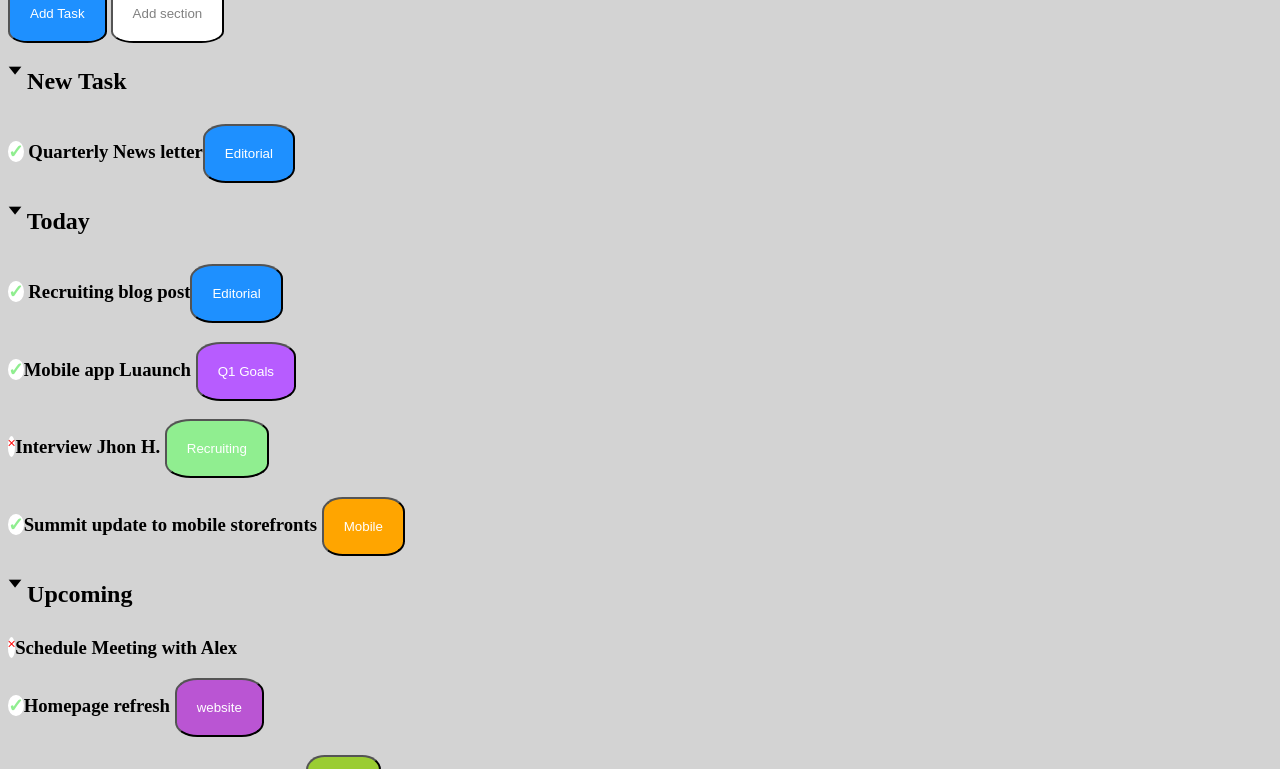
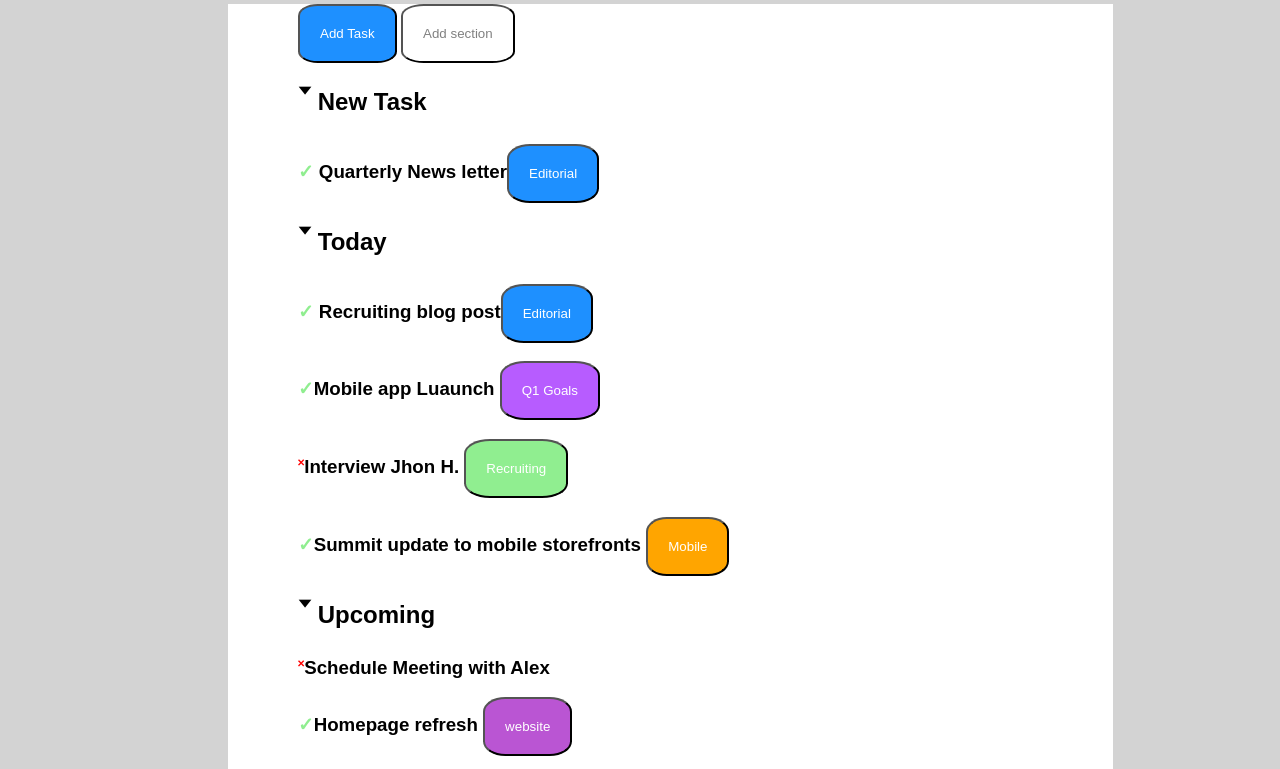
Before and after one commit to Gianlucaorreale/html-css-toboolist, a plain HTML site: page index.html in a window 1280 px wide. Shown: the part 74-843 px from the top of the page. Drawn offline with Linux system fonts and the light colour scheme.

Commit message:
added-padding

```diff
--- a/css/style.css
+++ b/css/style.css
@@ -6,9 +6,11 @@
 
 body{
     background-color: lightgray;
+    font-family: Arial, Helvetica, sans-serif;
 }
 .container {
     background-color: white;
+
 
 }
 
@@ -18,6 +20,19 @@ body{
 
 .title {
      display:inline;
+}
+
+.layover {
+    background-color: white;
+
+    width: 70%;
+    margin-top: 20px;
+    margin-left: 220px;
+
+}
+
+.contained {
+    margin-left: 70px;
 }
 
 .button-blue {
--- a/index.html
+++ b/index.html
@@ -20,7 +20,8 @@
 
    </header>
 
-     <main>
+     <main class="layover">
+       <div class="contained">
         <div>
             <button class="button-blue" >Add Task</button>
             <button class="button-white" >Add section</button>
@@ -47,6 +48,7 @@
          <h3><span class="check">&#10003;</span>Onboard new Sales team members <button class="sales">sales</button></h3>
          <h3><span class="check">&#10003;</span>Review editorial calendar <button class="editorial">Editorial</button></h3>
         </div>
+       </div>
     </main>
 
 
```
Lines whose indentation alone changed are shown as unchanged.
